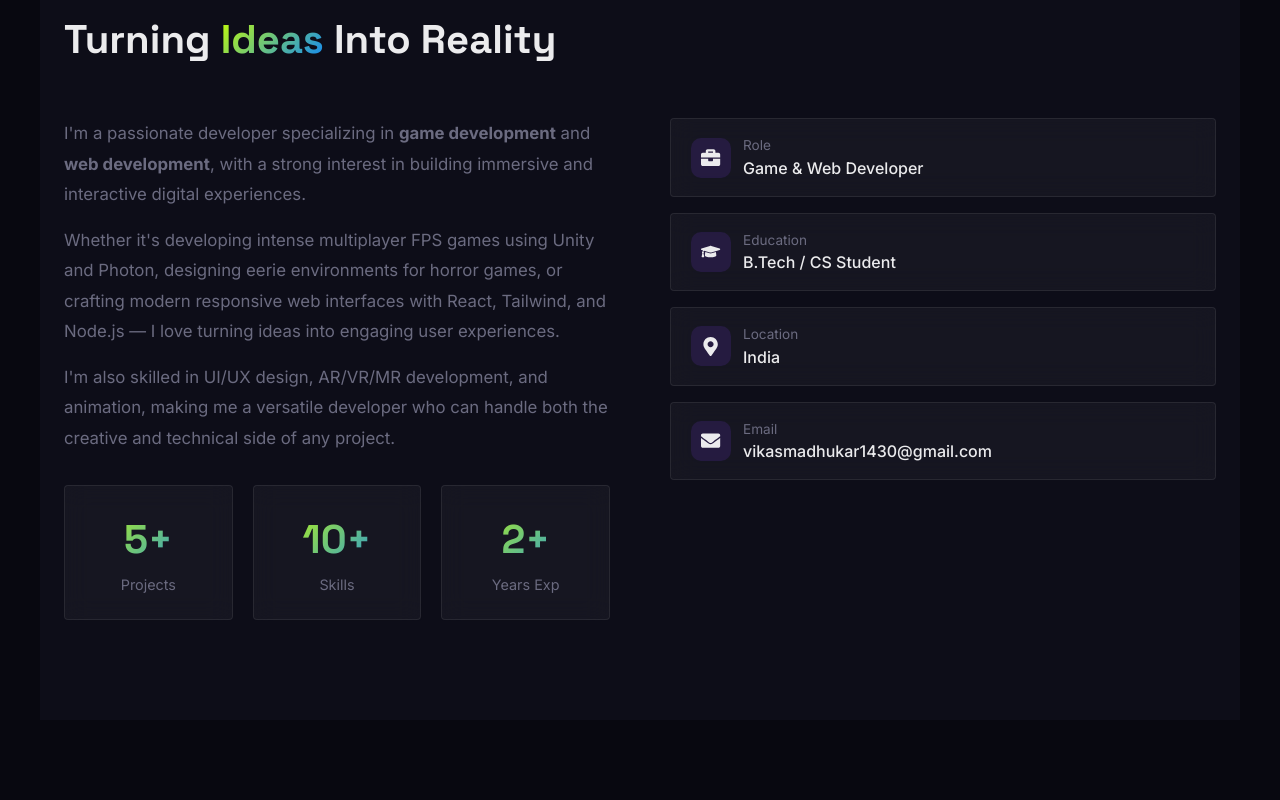
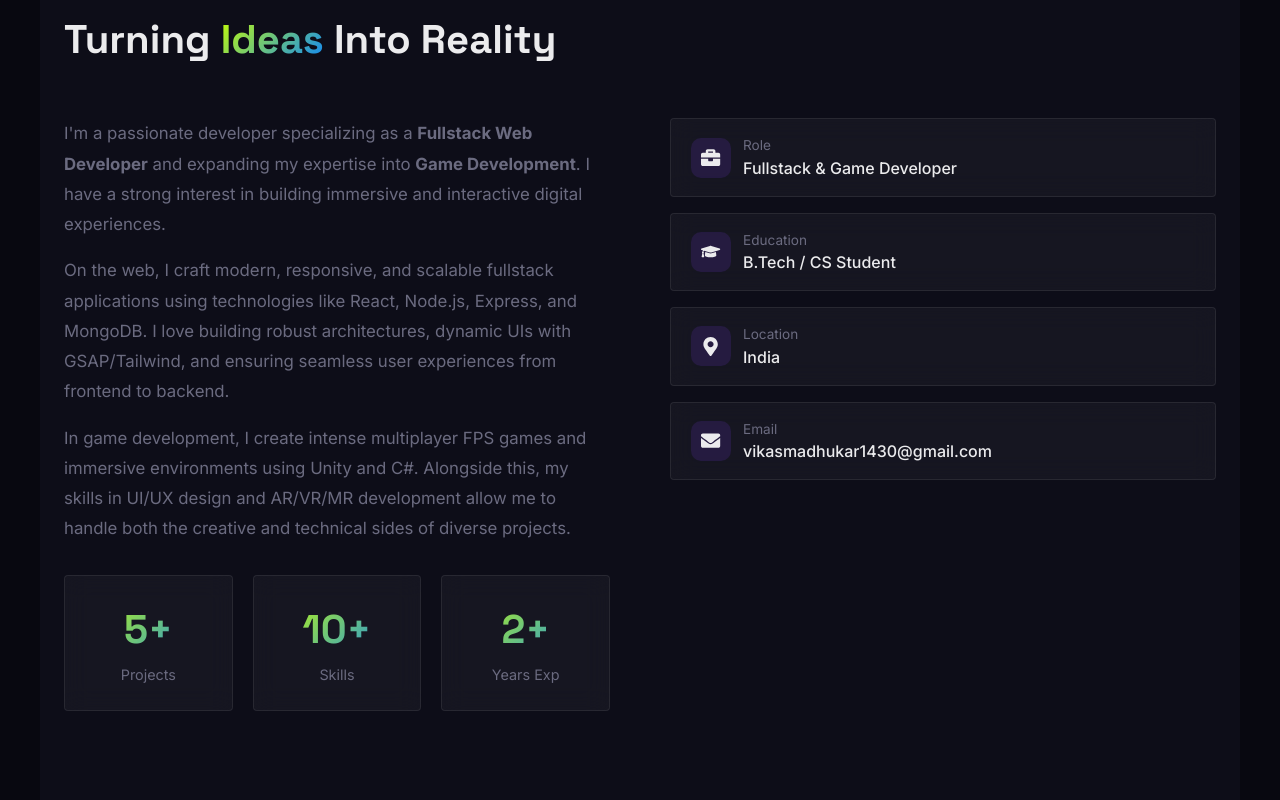
Before and after one commit to vickeymadhukar/Portfolio, a React (Vite) app: page / in a window 1280 px wide. Shown: the part 940-1740 px from the top of the page. Built offline with nearby package versions, Linux system fonts and the light colour scheme.

Commit message:
oder updated

```diff
--- a/src/component/About.jsx
+++ b/src/component/About.jsx
@@ -12,7 +12,7 @@ const About = () => {
   ];
 
   const info = [
-    { icon: <FaBriefcase />, label: 'Role', value: 'Game & Web Developer' },
+    { icon: <FaBriefcase />, label: 'Role', value: 'Fullstack & Game Developer' },
     { icon: <FaGraduationCap />, label: 'Education', value: 'B.Tech / CS Student' },
     { icon: <FaMapMarkerAlt />, label: 'Location', value: 'India' },
     { icon: <FaEnvelope />, label: 'Email', value: 'vikasmadhukar1430@gmail.com' },
@@ -30,13 +30,13 @@ const About = () => {
       <div className="about-grid" style={{ marginTop: '48px' }}>
         <div className="about-text reveal-item">
           <p>
-            I'm a passionate developer specializing in <strong style={{ color: 'var(--accent-cyan)' }}>game development</strong> and <strong style={{ color: 'var(--accent-purple)' }}>web development</strong>, with a strong interest in building immersive and interactive digital experiences.
+            I'm a passionate developer specializing as a <strong style={{ color: 'var(--accent-purple)' }}>Fullstack Web Developer</strong> and expanding my expertise into <strong style={{ color: 'var(--accent-cyan)' }}>Game Development</strong>. I have a strong interest in building immersive and interactive digital experiences.
           </p>
           <p>
-            Whether it's developing intense multiplayer FPS games using Unity and Photon, designing eerie environments for horror games, or crafting modern responsive web interfaces with React, Tailwind, and Node.js — I love turning ideas into engaging user experiences.
+            On the web, I craft modern, responsive, and scalable fullstack applications using technologies like React, Node.js, Express, and MongoDB. I love building robust architectures, dynamic UIs with GSAP/Tailwind, and ensuring seamless user experiences from frontend to backend.
           </p>
           <p>
-            I'm also skilled in UI/UX design, AR/VR/MR development, and animation, making me a versatile developer who can handle both the creative and technical side of any project.
+            In game development, I create intense multiplayer FPS games and immersive environments using Unity and C#. Alongside this, my skills in UI/UX design and AR/VR/MR development allow me to handle both the creative and technical sides of diverse projects.
           </p>
 
           <div className="about-stats">
--- a/src/component/Social.jsx
+++ b/src/component/Social.jsx
@@ -6,7 +6,7 @@ import { SiItchdotio } from 'react-icons/si';
 const socials = [
   { icon: <FaGithub />, href: 'https://github.com/vickeymadhukar', label: 'GitHub', hoverColor: '#8b949e' },
   { icon: <FaLinkedin />, href: 'https://www.linkedin.com/in/vikas-madhukar-87a212243/', label: 'LinkedIn', hoverColor: '#0a66c2' },
-  { icon: <FaInstagram />, href: 'https://instagram.com/vickeymadhukar', label: 'Instagram', hoverColor: '#e4405f' },
+  { icon: <FaInstagram />, href: 'https://www.instagram.com/vickeymadhukar?utm_source=qr&igsh=MWV3ZmhpOGpvb3JkZg==', label: 'Instagram', hoverColor: '#e4405f' },
   { icon: <MdEmail />, href: 'mailto:vikasmadhukar1430@gmail.com', label: 'Email', hoverColor: '#ea4335' },
   { icon: <SiItchdotio />, href: 'https://vickeymadhukar.itch.io/', label: 'Itch.io', hoverColor: '#fa5c5c' },
 ];
--- a/src/component/Worksection.jsx
+++ b/src/component/Worksection.jsx
@@ -3,26 +3,6 @@ import Works from './Works';
 import { useScrollReveal } from '../useScrollReveal';
 
 const projects = [
-  {
-    id: '1',
-    title: 'Dread Hall',
-    description: 'A dark multiplayer horror game set inside a haunted haveli where survival means eliminating others.',
-    image: '/images/dreadhall.png',
-    link: 'https://dreadhall.netlify.app/',
-    buttontext: 'Visit Game Site',
-    tags: ['Unity', 'C#', 'Photon', 'Horror'],
-    category: 'Game Development',
-  },
-  {
-    id: '2',
-    title: 'Tank Strike',
-    description: 'An interactive tank combat game with smooth animations and engaging gameplay mechanics.',
-    image: '/images/tanskpage.png',
-    link: 'https://bright-bubblegum-e356b3.netlify.app/',
-    buttontext: 'Visit Game Site',
-    tags: ['Unity', 'C#', 'Multiplayer'],
-    category: 'Game Development',
-  },
   {
     id: '3',
     title: 'Fanta Landing Page',
@@ -93,6 +73,26 @@ const projects = [
     tags: ['HTML', 'CSS', 'JavaScript', 'MongoDB', 'EJS'],
     category: 'MERN',
   },
+  {
+    id: '1',
+    title: 'Dread Hall',
+    description: 'A dark multiplayer horror game set inside a haunted haveli where survival means eliminating others.',
+    image: '/images/dreadhall.png',
+    link: 'https://dreadhall.netlify.app/',
+    buttontext: 'Visit Game Site',
+    tags: ['Unity', 'C#', 'Photon', 'Horror'],
+    category: 'Game Development',
+  },
+  {
+    id: '2',
+    title: 'Tank Strike',
+    description: 'An interactive tank combat game with smooth animations and engaging gameplay mechanics.',
+    image: '/images/tanskpage.png',
+    link: 'https://bright-bubblegum-e356b3.netlify.app/',
+    buttontext: 'Visit Game Site',
+    tags: ['Unity', 'C#', 'Multiplayer'],
+    category: 'Game Development',
+  },
 ];
 
 const categories = ['All', 'Frontend', 'MERN', 'Game Development'];
```
